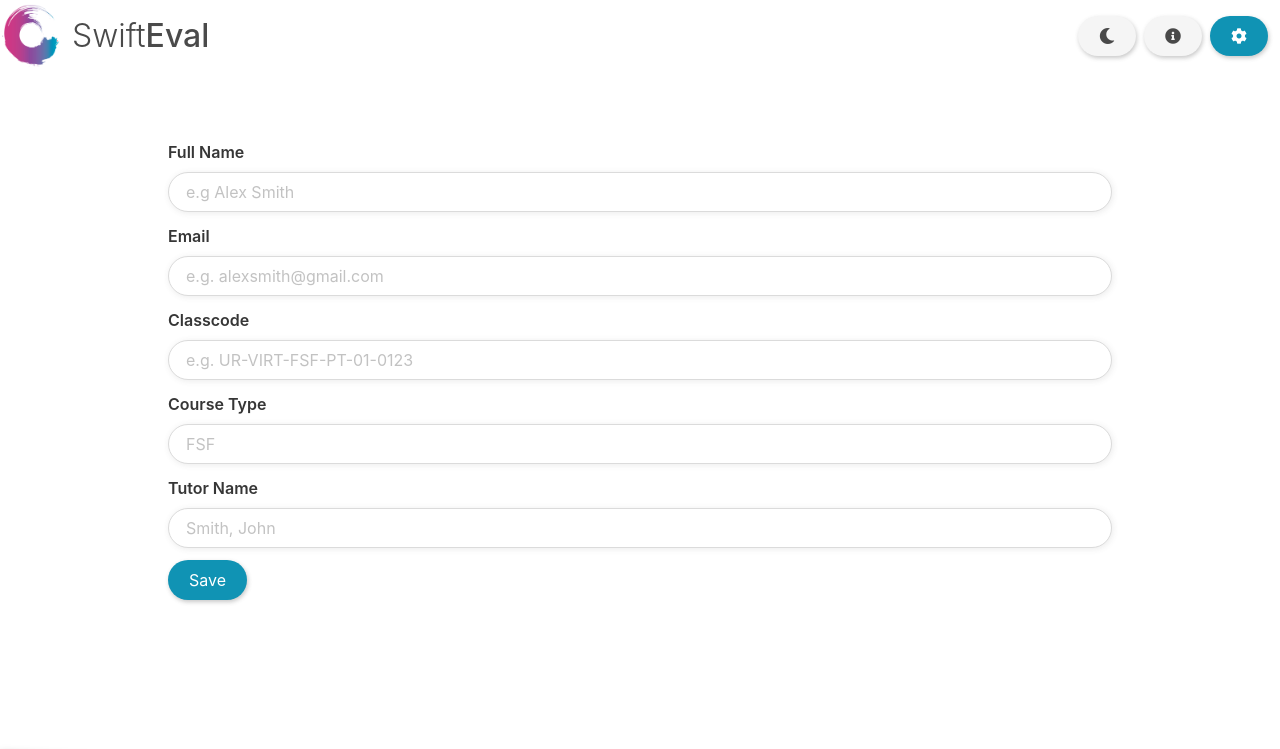
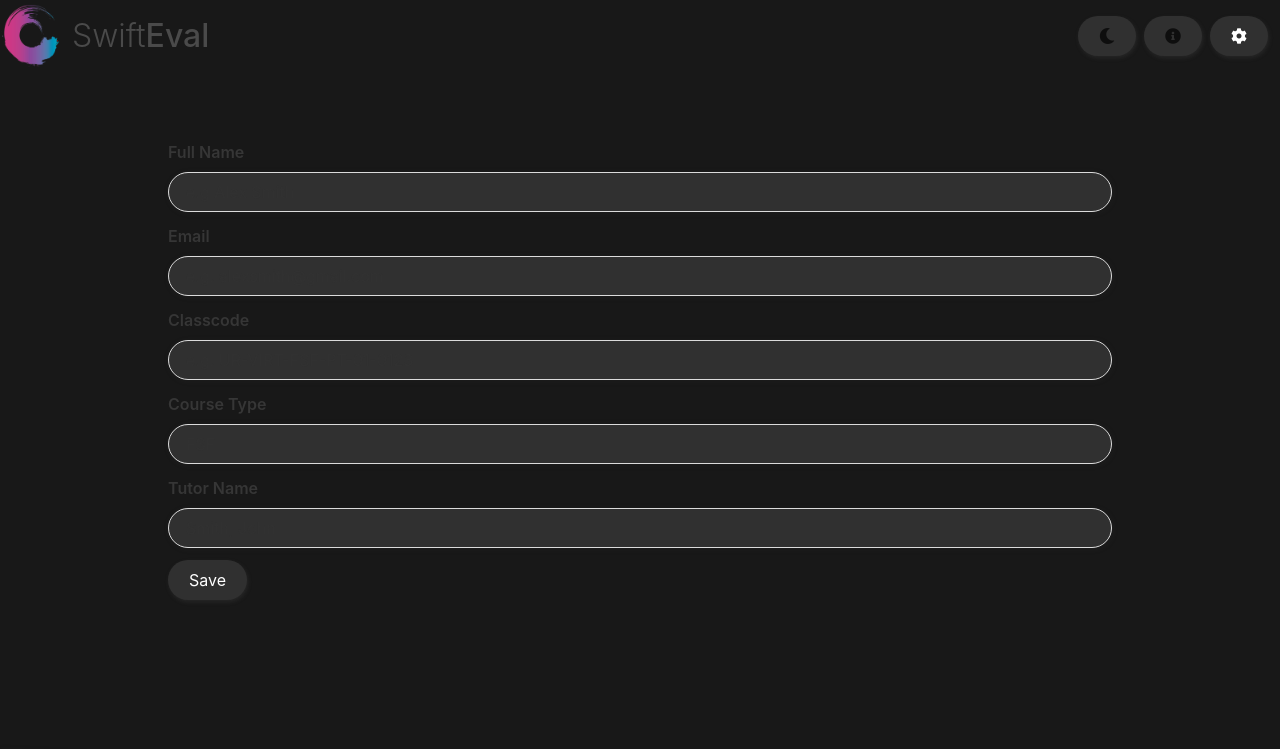
Before and after one commit to Ali-Row/EasyVal, a plain HTML site: page index.html in a window 1280 px wide. Both pictures are taken after a click on the link 1107 px from the left and 36 px from the top of the page. Shown: the top 749 px of the page. Drawn offline with nearby package versions, Linux system fonts and the light colour scheme; files that its build step writes are made by us from their sources.

Commit message:
:zap: Start on darkmode work

```diff
--- a/assets/css/style.css
+++ b/assets/css/style.css
@@ -33,3 +33,12 @@
     background: -webkit-linear-gradient(313deg, rgba(206,56,133,1) 0%, rgba(16,157,191,1) 100%);
     background: linear-gradient(313deg, rgba(206,56,133,1) 0%, rgba(16,157,191,1) 100%);
 }
+/* .dark-mode-text-is-active {
+    color: ;
+} */
+.dark-mode-background-is-active {
+    background: rgb(24,24,24) !important;
+}
+.dark-mode-is-active-offset {
+    background: rgb(48, 48, 48) !important;
+}
--- a/assets/js/app.js
+++ b/assets/js/app.js
@@ -1,6 +1,7 @@
-const profileButton = document.querySelector(".profile");
-const helpButton = document.querySelector(".question");
-const deleteButtonModal = document.querySelector(".delete");
+const profileButton = document.querySelector(".profile-button");
+const infoButton = document.querySelector(".info-button");
+const darkModeButton = document.querySelector(".dark-mode-button");
+const closeModalButton = document.querySelector(".close-button");
 const modal = document.querySelector(".modal");
 const alertModal = document.querySelector(".alert-modal");
 const closeAlertModalButton = document.querySelector(".close-alert-modal-button");
@@ -122,13 +123,35 @@ const fillOutForm = () => {
     openEvalFormButton.href = `https://docs.google.com/forms/d/e/1FAIpQLSdb4ejjbqoqKO-Q4k7zeO_xwykwB0dxYLWYm1mX5Ik45MzEeg/viewform${studentInfo}`
 }
 
+const toggleDarkMode = () => {
+    const html = document.querySelector('html');
+    const navbar = document.querySelector('.navbar');
+    const button = document.querySelectorAll('.button');
+    const input = document.querySelectorAll('.input');
+    const modalHeader = document.querySelectorAll('.modal-card-head');
+    const modalBody = document.querySelectorAll('.modal-card-body');
+    const modalFooter = document.querySelectorAll('.modal-card-foot');
+    const footer = document.querySelector('.footer');
+
+
+    html.classList.toggle('dark-mode-background-is-active');
+    navbar.classList.toggle('dark-mode-background-is-active');
+    footer.classList.toggle('dark-mode-background-is-active');
+    button.forEach(x=>x.classList.toggle('dark-mode-is-active-offset'));
+    input.forEach(x=>x.classList.toggle('dark-mode-is-active-offset'));
+    modalHeader.forEach(x=>x.classList.toggle('dark-mode-is-active-offset'));
+    modalBody.forEach(x=>x.classList.toggle('dark-mode-is-active-offset'));
+    modalFooter.forEach(x=>x.classList.toggle('dark-mode-is-active-offset'));
+
+}
+
 // If there is data in localStorage generate the eval page else show the home screen.
 readFromLocalStorage() ? generateEvalPage() : showHomeScreen();
 
 profileButton.addEventListener("click", () => {
     readFromLocalStorage() ? showModal() : showAlertModal();
 });
-deleteButtonModal.addEventListener("click", hideModal);
+closeModalButton.addEventListener("click", hideModal);
 
 saveStudentButton.addEventListener("click", () => {
     getStudentInfo();
@@ -177,3 +200,4 @@ updateInfo.addEventListener("click", () => {
 
 openEvalFormButton.addEventListener("click", fillOutForm);
 closeAlertModalButton.addEventListener("click", hideAlertModal);
+darkModeButton.addEventListener("click", toggleDarkMode);
--- a/index.html
+++ b/index.html
@@ -7,6 +7,7 @@
   <link rel="stylesheet" href="https://use.fontawesome.com/releases/v5.8.2/css/all.css">
   <link rel="stylesheet" href="assets/css/bulma.min.css" />
   <link rel="stylesheet" href="assets/css/style.css" />
+  <link rel="shortcut icon" href="assets/images/swift-icon.jpg" type="image/x-icon">
   <title>SwiftEval</title>
 </head>
 
@@ -20,13 +21,13 @@
     <div class="navbar-end mt-1">
       <div class="navbar-item">
         <div class="buttons">
-          <a class="dark-mode button is-light is-rounded shadow">
+          <a class="dark-mode-button button is-light is-rounded shadow">
             <i class="fas fa-moon"></i>
           </a>
-          <a class="question button is-light is-rounded shadow">
+          <a class="info-button button is-light is-rounded shadow">
             <i class="fa fa-info-circle"></i>
           </a>
-          <a class="profile button is-primary is-rounded shadow">
+          <a class="profile-button button is-primary is-rounded shadow">
             <i class="fa fa-cog"></i>
           </a>
         </div>
@@ -96,7 +97,7 @@
     <div class="modal-card">
       <header class="modal-card-head">
         <p class="modal-card-title has-text-centered">Profile Settings</p>
-        <button class="delete" aria-label="close"></button>
+        <button class="delete close-button" aria-label="close"></button>
       </header>
       <section class="modal-card-body">
         <h3 class="is-size-5 has-text-weight-semibold ml-5 mt-5">Saved Info</h3>
```
